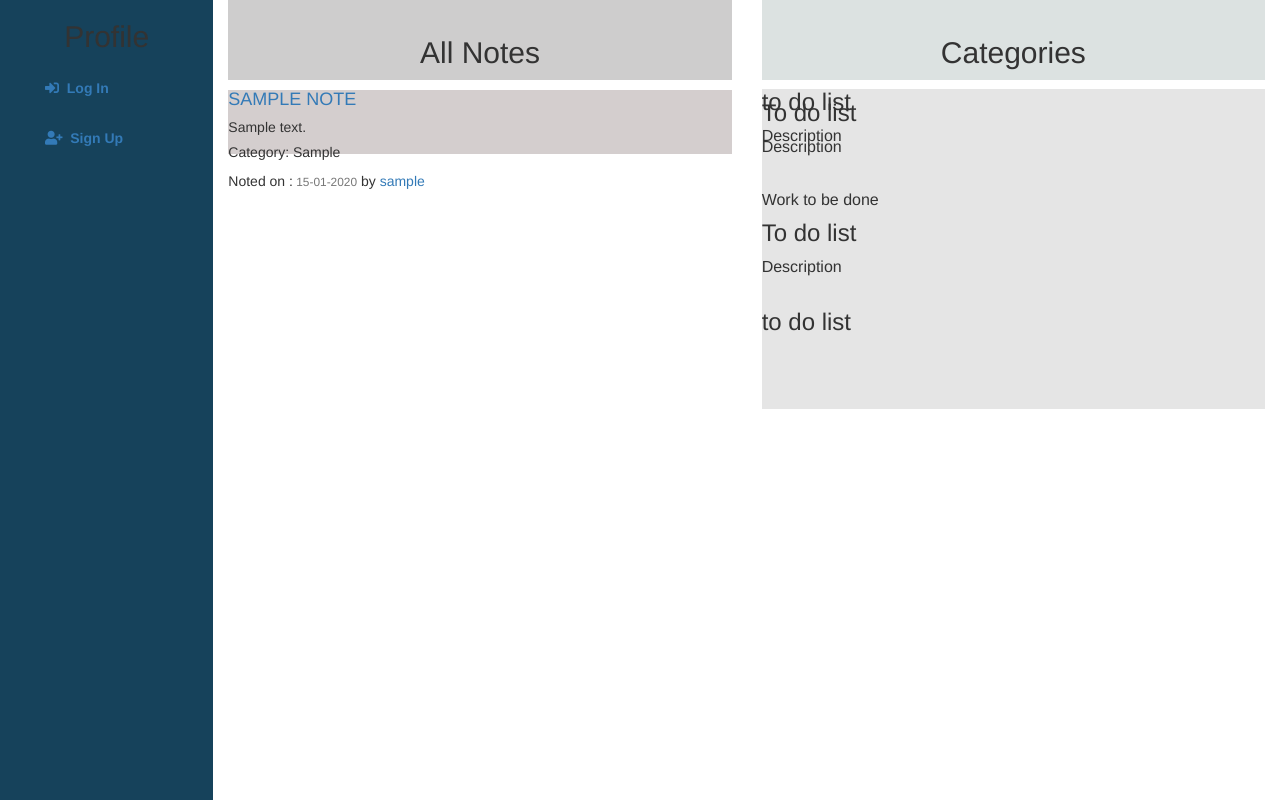
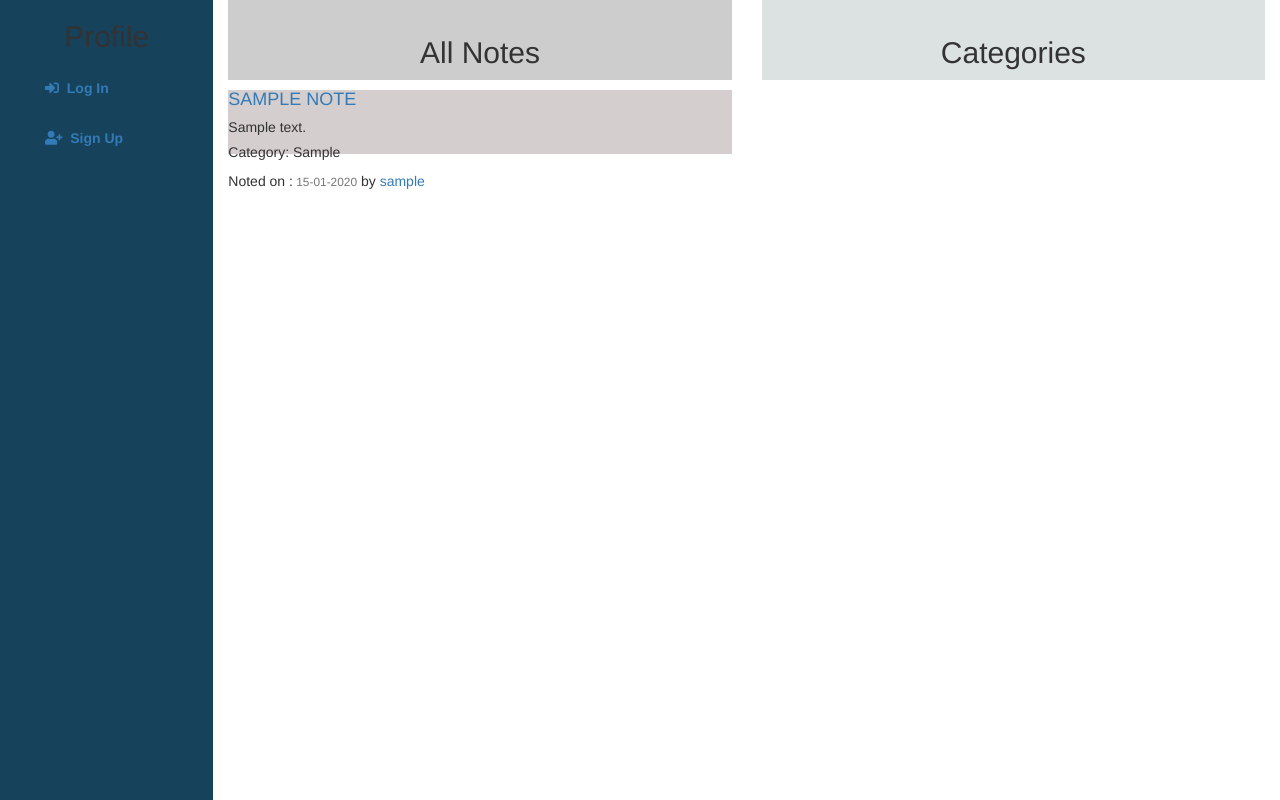
Before and after one commit to Roney-juma/NoteBook-Flask, a Flask app: page / in a window 1280 px wide. Run offline with Flask 2, Linux system fonts and the light colour scheme; tables that the repository leaves empty hold one stand-in row (values such as "Sample post"); some libraries are stand-ins or nearby versions.

Commit message:
Add template for to do list category

```diff
--- a/app/templates/notes_page.html
+++ b/app/templates/notes_page.html
@@ -66,25 +66,11 @@
     <div class="col-md-5 categories-col">
       <div class="categories-header">
         <h2>Categories</h2>
-        <div class="category-item">
-          <h3>to do list</h3>
-          <p>Description </p>
-        </div>
-        <div class="category-item">
-          <p>Work to be done</p>
-        </div>
-        <div class="category-item">
-          <h3>to do list</h3>
-        </div>
       </div>
-      <div class="category-item">
-        <h3>To do list</h3>
-        <p>Description</p>
+      <div class="categories">
+
       </div>
-      <div class="category-item">
-        <h3>To do list</h3>
-        <p>Description</p>
-      </div>
+
     </div>
 
   </div>
```
Also changed, not shown: app/templates/to_do_list.html (added, +35 -0 lines).
